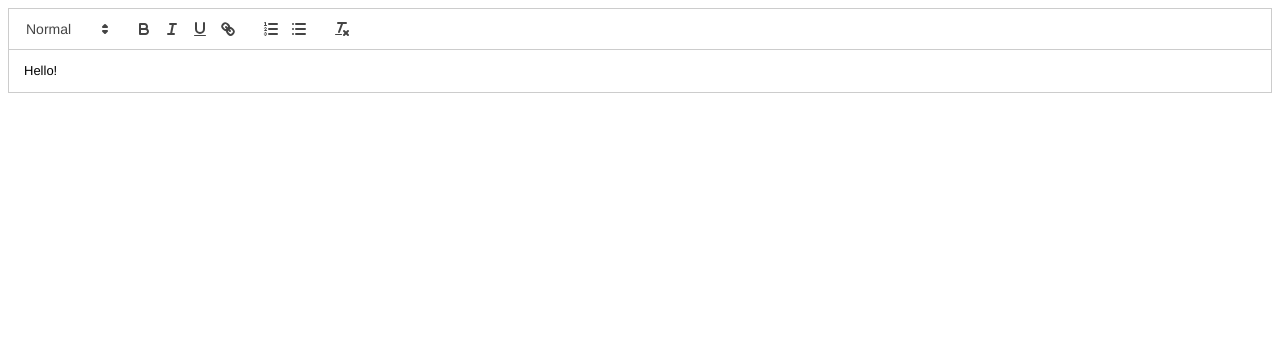
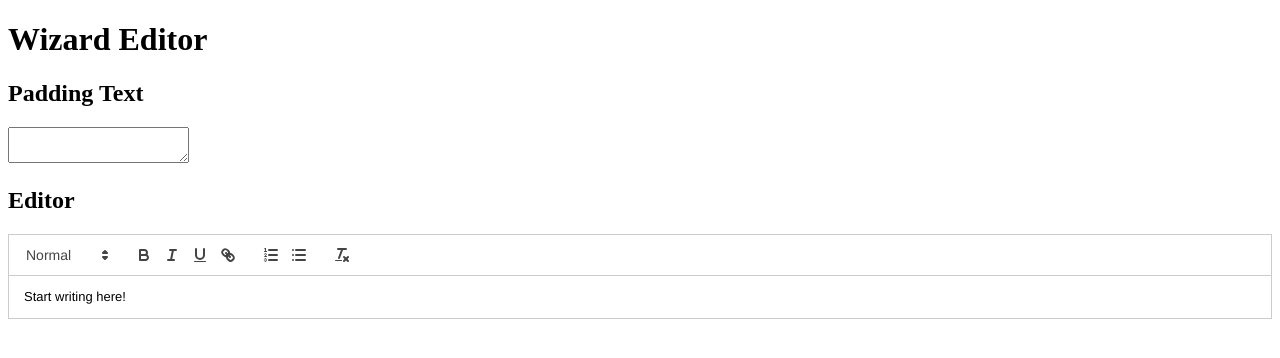
Before and after one commit to danielve4/editor, a plain HTML site: page index.html in a window 1280 px wide. Drawn offline with Linux system fonts and the light colour scheme.

Commit message:
Adding text padding area

```diff
--- a/index.html
+++ b/index.html
@@ -14,10 +14,21 @@
 </head>
 
 <body>
-  <div>
-    <div id="editor">
-      Hello!
-    </div>
+  <div id="page">
+    <h1>Wizard Editor</h1>
+    <article>
+      <h2>Padding Text</h2>
+      <section>
+        <textarea id="padding-text"></textarea>
+      </section>
+    </article>
+
+    <article>
+      <h2>Editor</h2>
+      <div id="editor">
+        Start writing here!
+      </div>
+    </article>
   </div>
 
   <script src="./quill/quill.js"></script>
```
